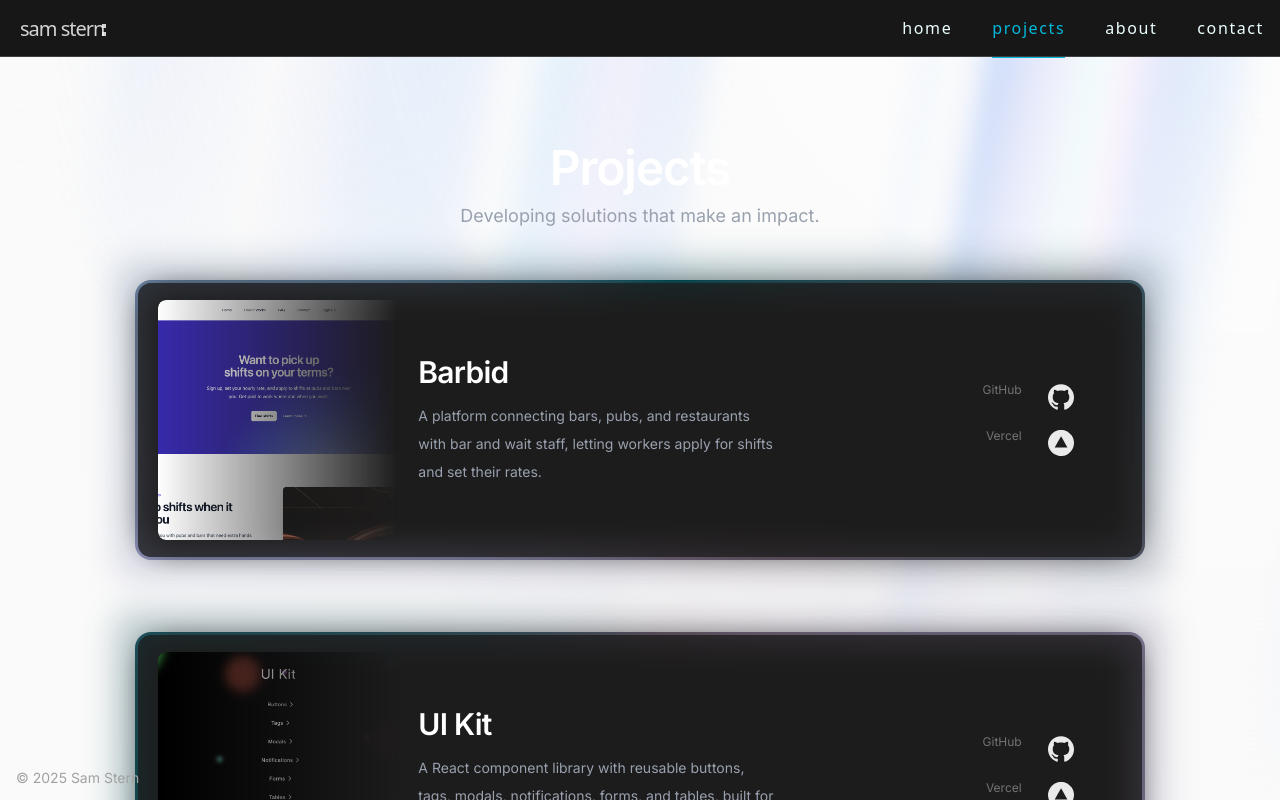
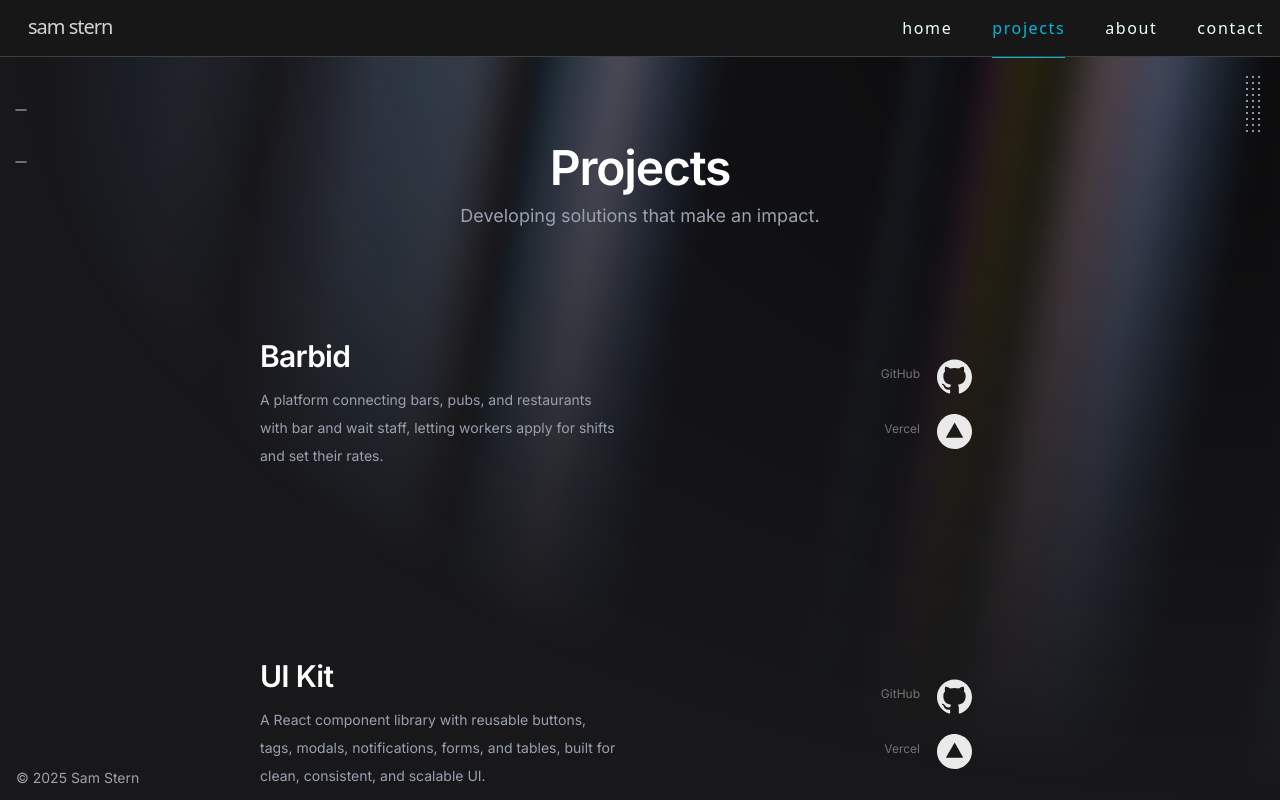
Before and after one commit to samstern27/sam-stern-portfolio, a Next.js app: page /projects in a window 1280 px wide. Built offline with nearby package versions, Linux system fonts and the light colour scheme.

Commit message:
removed animated border and svgs
removed some animations, improving performance

```diff
--- a/app/about/page.tsx
+++ b/app/about/page.tsx
@@ -1,42 +1,19 @@
-import Image from "next/image";
-
 export default function AboutPage() {
   return (
     <>
-      <div className="relative mb-10 page-swipe overflow-visable">
-        {/* Bulb */}
-        <Image
-          src="/light.svg"
-          width={150}
-          height={150}
-          alt="Ceiling light"
-          className="absolute -top-2 z-50 left-1/2 -translate-x-1/2 swipe-down-light"
-        />
-
-        {/* Lighting */}
-        <div className="absolute top-31 left-1/2 -translate-x-1/2 w-[1000px] h-[150px] overflow-visible pointer-events-none light-fade border-white">
-          <div
-            className="w-[1000px] h-full animate-pulse  glowing-light "
-            style={{
-              clipPath: "polygon(47.7% 0%, 16% 75%, 84% 75%, 52.3% 0%)",
-            }}
-          />
-        </div>
-      </div>
-
-      <div className="isolate px-6 py-24 sm:py-32 lg:px-8 page-swipe">
+      <div className="isolate px-6 py-24 sm:py-50 lg:px-8 page-swipe">
         <div
           aria-hidden="true"
           className="absolute inset-x-0 -top-40 -z-10 transform-gpu overflow-hidden blur-3xl sm:-top-80"
         ></div>
         <div className="mx-auto max-w-2xl text-center gap-5 flex flex-col">
           <header>
-            <h1 className="text-5xl mt-9 sm:mt-0 font-semibold tracking-tight text-balance text-white sm:text-5xl fade-in-down delay-5">
+            <h1 className="text-5xl mt-9 sm:mt-0 font-semibold tracking-tight text-balance text-white sm:text-5xl fade-in-down">
               About
             </h1>
           </header>
           <section className="flex flex-col gap-5">
-            <p className="mt-2 text-md text-neutral-300 center-justified fade-in-down delay-7">
+            <p className="mt-2 text-md text-neutral-300 center-justified fade-in-down">
               I’m Sam, a front-end developer who enjoys creating practical
               solutions for real-world challenges. My background in hospitality
               taught me how much smoother things can run with the right tools,
@@ -46,7 +23,7 @@ export default function AboutPage() {
               staff, helping people find shifts that fit their own schedules,
               preferences, and rates.{" "}
             </p>
-            <p className="mt-2 text-md text-neutral-300 center-justified fade-in-down delay-9">
+            <p className="mt-2 text-md text-neutral-300 center-justified fade-in-down">
               I work with modern frameworks and tools such as React, Next.js,
               Tailwind, TypeScript, Firebase, SQL, Vite, Figma, Netlify, and
               Vercel to turn ideas into reality. My focus is on building
@@ -55,7 +32,7 @@ export default function AboutPage() {
               development means turning challenges into practical solutions
               through curiosity, experimentation, and continuous refinement.
             </p>
-            <p className="mt-2 text-md text-neutral-300 center-justified fade-in-down delay-11">
+            <p className="mt-2 text-md text-neutral-300 center-justified fade-in-down">
               Outside of development, I’m always exploring new projects and
               thinking about ways technology can improve everyday experiences.
             </p>
--- a/app/globals.css
+++ b/app/globals.css
@@ -162,108 +162,6 @@
   text-align-last: center;
 }
 
-/* ------------------------------- Animated Glowing Border -------------------------- */
-
-@property --clr-1 {
-  syntax: "<color>";
-  inherits: true;
-  initial-value: rgb(111, 93, 111);
-}
-@property --clr-2 {
-  syntax: "<color>";
-  inherits: true;
-  initial-value:  rgb(145, 150, 190);
-}
-@property --clr-3 {
-  syntax: "<color>";
-  inherits: true;
-  initial-value: rgb(1, 83, 93);
-}
-
-@property --glow-deg {
-  syntax: "<angle>";
-  inherits: true;
-  initial-value: -0deg;
-}
-
-@keyframes glow {
-  100% {
-    --glow-deg: 360deg;
-  }
-}
-
-.glowing-border {
---glow-gradient: var(--clr-1), var(--clr-2), var(--clr-3), var(--clr-1);
---glow-intensity: 0.25;
---glow-size: 1rem;
---border-width: 3px;
-
-  margin-block: 1rem;
-  /* padding: 8rem 3rem; */
-  max-width: 100ch;
-
-  border: var(--border-width, 3px) solid transparent;
-  border-radius: 1rem;
-  background:
-    linear-gradient(rgb(29, 28, 28) 0 0) padding-box,
-    conic-gradient(from var(--glow-deg), var(--glow-gradient)) border-box;
-  position: relative;
-  isolation: isolate;
-
-  animation: glow 4s infinite linear;
-}
-
-.glowing-border::before,
-.glowing-border::after {
-  content: '';
-  position: absolute;
-  border-radius: inherit;
-}
-
-.glowing-border::before {
-  z-index: -1;
-  background: rgb(29, 28, 28);
-  inset: 0.5rem;
-  filter: blur(var(--glow-size, 1rem));
-}
-
-.glowing-border::after {
-  z-index: -2;
-  inset: -1.5rem;
-  background: conic-gradient(from var(--glow-deg), var(--glow-gradient));
-  filter: blur(var(--glow-size, 1rem));
-  opacity: var(--glow-intensity, 0.125);
-}
-
-.glow-1 {
-  animation-delay: 0s;
-}
-
-.glow-2 {
-  animation-delay: 1.33s;
-}
-
-.glow-3 {
-  animation-delay: 2.66s;
-}
-
-/* --------------------------------- Glowing Bulb ----------------------------- */
-
-
-.glowing-light {
-  background: linear-gradient(
-    calc(var(--glow-deg) + 90deg),
-    var(--clr-1) 0%,
-    var(--clr-2) 33%,
-    var(--clr-3) 66%,
-    var(--clr-1) 100%
-  );
-  background-size: 200% 200%;
-  animation: glow 10s linear infinite;
-  filter: blur(8px);
-  opacity: 0.9;
-}
-
 /* ------------------------------ Infinite Logo Scroll ---------------------------- */
 
 @keyframes infinite-scroll {
--- a/components/Navbar.tsx
+++ b/components/Navbar.tsx
@@ -47,23 +47,11 @@ export default function Navbar() {
       <Link
         href="/"
         aria-label="Sam Stern logotype, also link to home page"
-        className="absolute top-6 left-5 md:top-4 text-neutral-300 text-center font-sans text-xl font-light tracking-tighter leading-tight "
+        className="absolute top-5.5 left-7 md:top-3.5 text-neutral-300 text-center font-sans text-xl font-light tracking-tighter leading-tight "
       >
         sam stern
       </Link>
-      <div className="absolute top-8 md:top-6 left-25.5 z-[10000] opacity-90">
-        <Dots
-          size="small"
-          shape="square"
-          rows={2}
-          cols={1}
-          duration={2}
-          opacityFrom={0.2}
-          opacityTo={1}
-          repeat={-1}
-          yoyo={true}
-        />
-      </div>
+
       <div className="flex">
         {/* Desktop Navbar */}
         <div className="hidden md:flex justify-end items-center max-w-6xl ml-auto bg-neutral-900 ">
--- a/components/ProjectCard.tsx
+++ b/components/ProjectCard.tsx
@@ -2,14 +2,6 @@
 
 import { CardData } from "@/types";
 import Image from "next/image";
-
-/**
- * ProjectCard component
- *
- * Renders a clickable card displaying a project’s image, name, description,
- * and links to GitHub and Vercel deployment. Designed to be fully accessible
- * and responsive. Uses Next.js Image component for optimized loading.
- */
 
 export default function ProjectCard({
   name,
@@ -17,31 +9,18 @@ export default function ProjectCard({
   vercel,
   primaryUrl,
   brief,
-  imageSrc,
-  width,
-  height,
-  alt,
   className,
 }: CardData) {
   const isPortfolio = primaryUrl === github;
 
   return (
     <article
-      className={`${className} project-card flex md:flex-row glowing-border w-90 sm:w-120 md:w-full h-130 sm:h-140 md:h-70 flex-col px-3.5 sm:px-0 pt-4 sm:pt-0 opacity-0`}
+      className={`${className} project-card flex md:flex-row w-90 sm:w-120 md:w-full max-w-200 h-130 sm:h-140 md:h-70 flex-col px-3.5 sm:px-0 pt-4 sm:pt-0 opacity-0`}
     >
-      {/* Image of website */}
       <div
         className="flex flex-col md:flex-row justify-start md:justify-evenly w-full sm:mt-4 md:mt-0 md:ml-5 md:pr-7 items-center
                  gap-5 sm:rounded-t-xl"
       >
-        <Image
-          src={imageSrc}
-          width={width}
-          height={height}
-          priority
-          alt={alt}
-          className="max-w-80 sm:max-w-none w-auto sm:w-110 md:w-60 md:h-60 sm:object-cover rounded-t-lg md:rounded-t-none md:rounded-l-lg [mask-image:linear-gradient(to_bottom,black_0%,transparent_100%)] md:[mask-image:linear-gradient(to_right,black_0%,transparent_100%)] [mask-size:100%_100%] [mask-repeat:no-repeat]"
-        />
         {/* Project title & brief */}
         <div className="flex w-full flex-row justify-between items-center">
           <div className="flex flex-col justify-center items-center md:items-start h-auto w-full gap-3 md:pr-15">
--- a/components/ui/aurora-background.tsx
+++ b/components/ui/aurora-background.tsx
@@ -17,8 +17,8 @@ export const AuroraBackground = ({
     <main>
       <div
         className={cn(
-          "transition-bg relative flex h-[100vh] flex-col items-center justify-center bg-zinc-50 text-slate-950 dark:bg-zinc-900",
-          className,
+          "transition-bg relative flex h-[100vh] flex-col items-center justify-center bg-zinc-900 text-slate-950",
+          className
         )}
         {...props}
       >
@@ -45,12 +45,10 @@ export const AuroraBackground = ({
           }
         >
           <div
-            //   I'm sorry but this is what peak developer performance looks like // trigger warning
             className={cn(
-              `after:animate-aurora pointer-events-none absolute -inset-[10px] [background-image:var(--white-gradient),var(--aurora)] [background-size:300%,_200%] [background-position:50%_50%,50%_50%] opacity-50 blur-[10px] invert filter will-change-transform [--aurora:repeating-linear-gradient(100deg,var(--blue-500)_10%,var(--indigo-300)_15%,var(--blue-300)_20%,var(--violet-200)_25%,var(--blue-400)_30%)] [--dark-gradient:repeating-linear-gradient(100deg,var(--black)_0%,var(--black)_7%,var(--transparent)_10%,var(--transparent)_12%,var(--black)_16%)] [--white-gradient:repeating-linear-gradient(100deg,var(--white)_0%,var(--white)_7%,var(--transparent)_10%,var(--transparent)_12%,var(--white)_16%)] after:absolute after:inset-0 after:[background-image:var(--white-gradient),var(--aurora)] after:[background-size:200%,_100%] after:[background-attachment:fixed] after:mix-blend-difference after:content-[""] dark:[background-image:var(--dark-gradient),var(--aurora)] dark:invert-0 after:dark:[background-image:var(--dark-gradient),var(--aurora)]`,
-
+              `after:animate-aurora pointer-events-none absolute -inset-[10px] [background-image:var(--dark-gradient),var(--aurora)] [background-size:300%,_200%] [background-position:50%_50%,50%_50%] opacity-50 blur-[10px] filter will-change-transform invert-0 [--aurora:repeating-linear-gradient(100deg,var(--blue-500)_10%,var(--indigo-300)_15%,var(--blue-300)_20%,var(--violet-200)_25%,var(--blue-400)_30%)] [--dark-gradient:repeating-linear-gradient(100deg,var(--black)_0%,var(--black)_7%,var(--transparent)_10%,var(--transparent)_12%,var(--black)_16%)] after:absolute after:inset-0 after:[background-image:var(--dark-gradient),var(--aurora)] after:[background-size:200%,_100%] after:[background-attachment:fixed] after:mix-blend-difference after:content-[""]`,
               showRadialGradient &&
-                `[mask-image:radial-gradient(ellipse_at_100%_0%,black_10%,var(--transparent)_70%)]`,
+                `[mask-image:radial-gradient(ellipse_at_100%_0%,black_10%,var(--transparent)_70%)]`
             )}
           ></div>
         </div>
--- a/context/AnimationContext.tsx
+++ b/context/AnimationContext.tsx
@@ -37,39 +37,17 @@ export default function AnimationProvider({
     fadeInPage();
   }, [pathname]);
 
-  const animateLayout = (pageToPage: string): Promise<void> => {
+  const animateLayout = (): Promise<void> => {
     return new Promise((resolve) => {
       if (!containerRef.current) return resolve();
 
       const targets =
         containerRef.current.querySelectorAll<HTMLElement>(".page-swipe");
-      let yValue = 0;
-
-      switch (pageToPage) {
-        case "-projects":
-        case "-about":
-        case "-contact":
-        case "projects-about":
-        case "projects-contact":
-        case "projects-home":
-        case "contact-about":
-        case "contact-projects":
-        case "contact-home":
-          yValue = 100;
-          break;
-        case "about-home":
-        case "about-projects":
-        case "about-contact":
-          yValue = -100;
-          break;
-        default:
-          return resolve();
-      }
 
       const tl = gsap.timeline({ onComplete: resolve });
 
       tl.to(targets, {
-        y: yValue,
+        y: 100,
         opacity: 0,
         duration: 1,
         ease: "power2.in",
```
